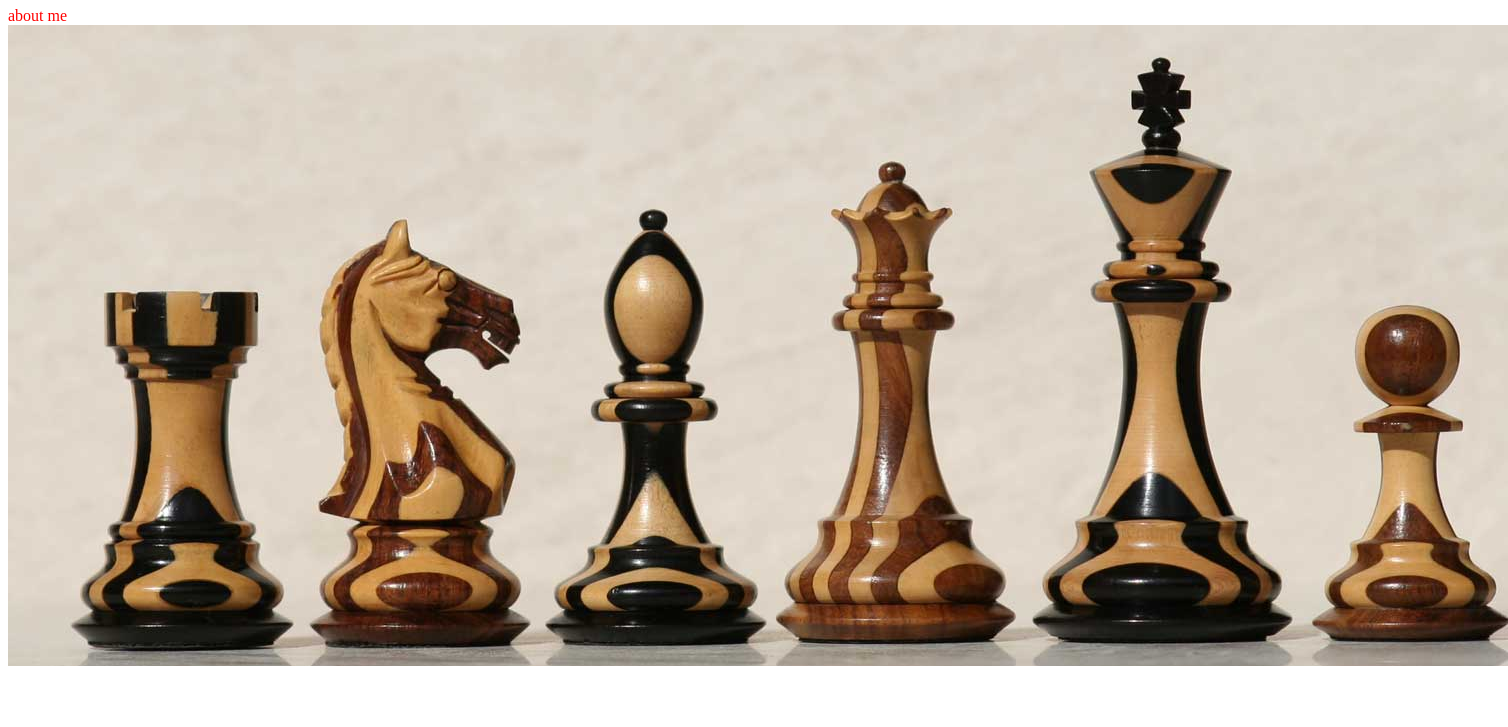
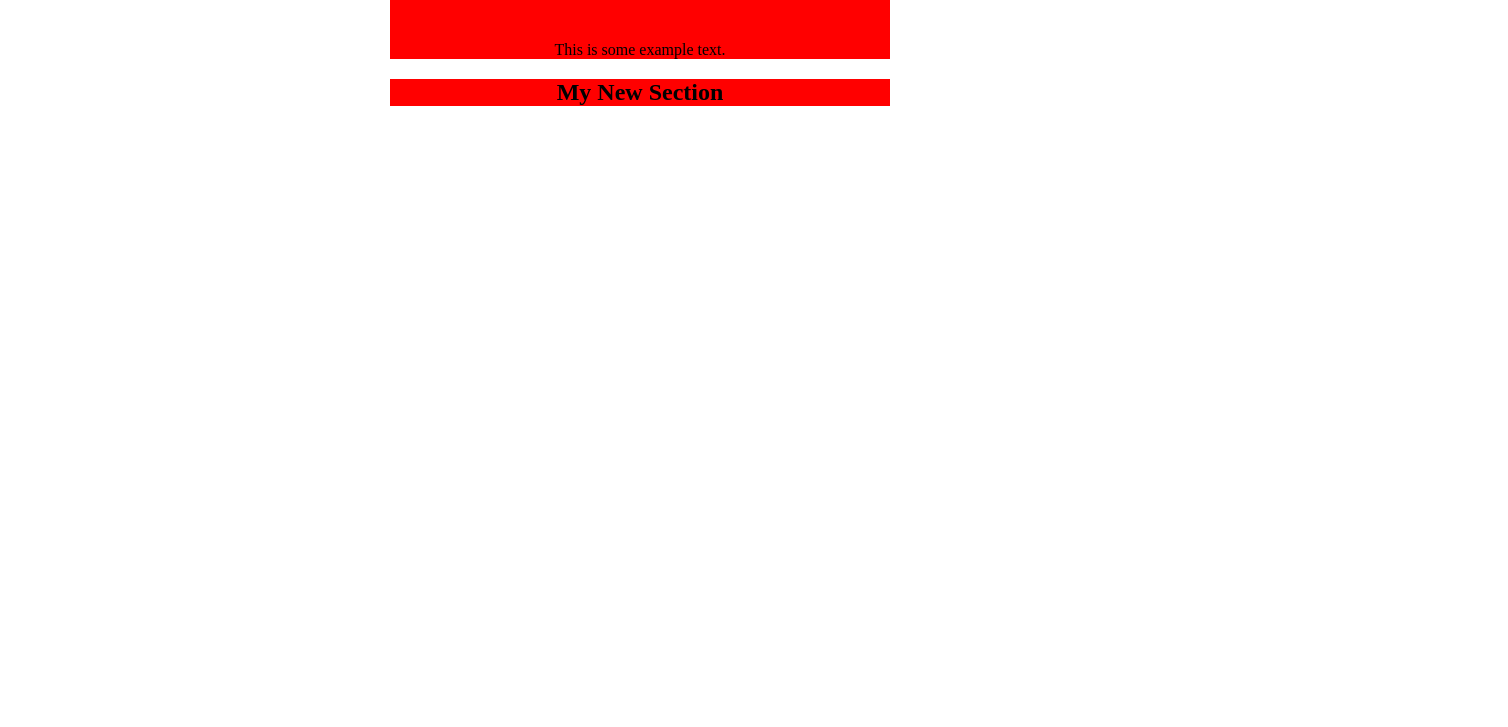
Before and after one commit to mjpatter88/learnHTMLCSSin30days, a plain HTML site: page index2.html in a window 1280 px wide. Shown: the part 73-800 px from the top of the page, 1508 px wide, since content can reach past the window. Drawn offline with Linux system fonts and the light colour scheme.

Commit message:
Finished Lession 3.4

```diff
--- a/css/style.css
+++ b/css/style.css
@@ -1,9 +1,15 @@
-a
-{
-    color: red; text-decoration: none;
+a {
+  color: red;
+  text-decoration: none;
 }
 
-h1
-{
-    font-family: helvetica, Arial, sans-serif;
+h1{
+  font-family: helvetica, Arial, sans-serif;
 }
+
+div{
+  width: 500px;
+  margin: auto;
+  background: red;
+  text-align: center;
+}
--- a/index2.html
+++ b/index2.html
@@ -7,12 +7,16 @@
 </head>
 
 <body>
+
+  <div>
     <h1>My Website</h1>
-        <a href="about.html">about me</a>
+    <p><a href="about.html">about me</a></p>
+    <p>This is some example text.</p>
+  </div>
 
-        <img src="img/chess.jpg" alt="Chess" />
-
+  <div>
+    <h2>My New Section</h2>
+  </div>
 
 </body>
-
 </html>
```
Also changed, not shown: 1 other file. Lines whose indentation alone changed are shown as unchanged.
